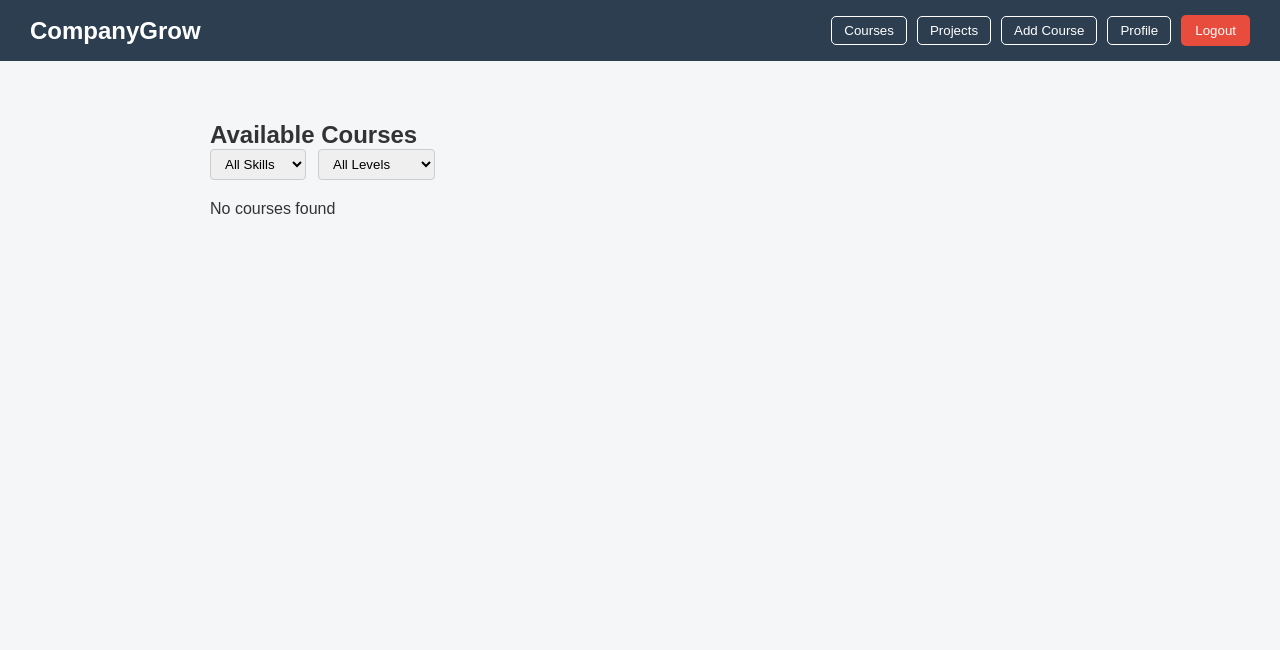
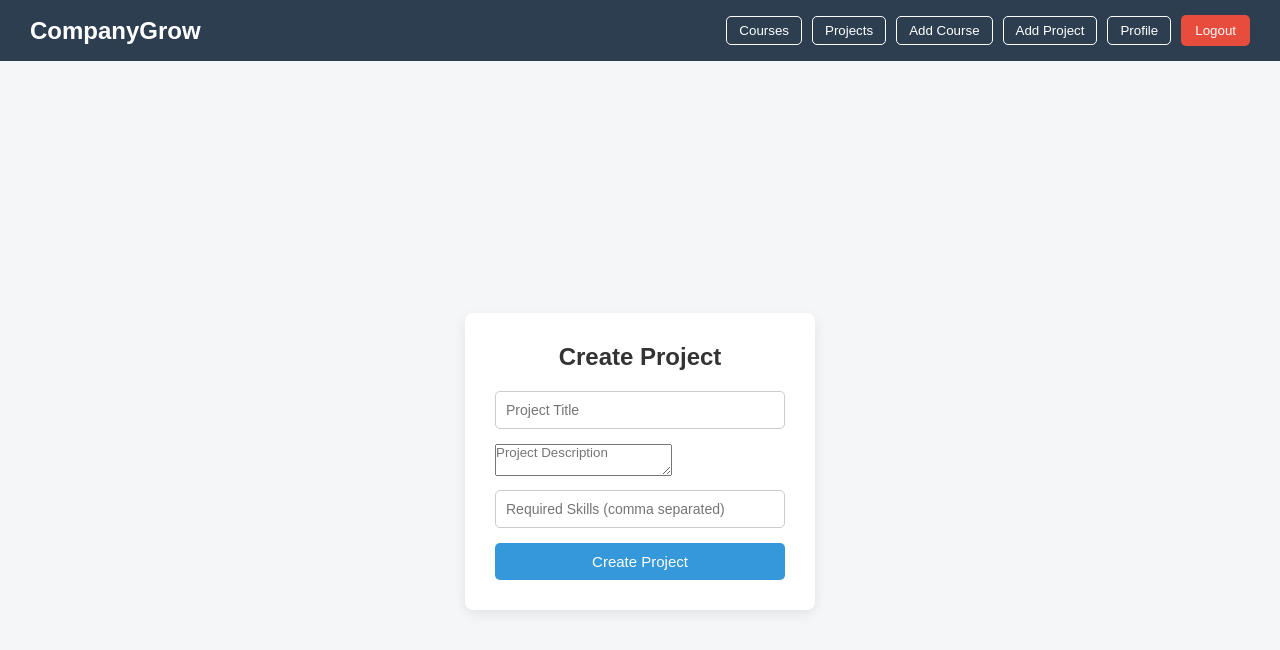
Before and after one commit to rehan-005/CompanyGrow-app, a React (Create React App) app in the folder frontend/: page /admin/add-project in a window 1280 px wide. Before the commit this address led to /courses. Shown: the top 650 px of the page. Built offline with nearby package versions, Linux system fonts and the light colour scheme; no server answers; sample sign-in values are in the browser's storage.

Commit message:
created the ADDPROJECT option

```diff
--- a/frontend/src/App.js
+++ b/frontend/src/App.js
@@ -11,6 +11,7 @@ import AddCourse from "./pages/AddCourse";
 import AdminProfile from "./pages/AdminProfile";
 import MyProjects from "./pages/MyProjects";
 import EmployeeDetails from "./pages/EmployeeDetails";
+import AddProject from "./pages/AddProject";
 
 function App() {
   const [token, setToken] = useState(localStorage.getItem("token"));
@@ -51,6 +52,10 @@ function App() {
         />
         <Route path="/my-projects" element={<MyProjects />} />
         <Route path="/employee/:userId" element={<EmployeeDetails />} />
+        <Route
+          path="/admin/add-project"
+          element={token ? <AddProject /> : <Navigate to="/login" />}
+        />
       </Routes>
     </BrowserRouter>
   );
--- a/frontend/src/api.js
+++ b/frontend/src/api.js
@@ -76,6 +76,13 @@ export const deleteProject = (projectId, token) => {
   });
 };
 
-
+// Admin: create project
+export const createProject = (data, token) => {
+  return API.post("/projects", data, {
+    headers: {
+      Authorization: `Bearer ${token}`,
+    },
+  });
+};
 
 export default API;
--- a/frontend/src/components/Navbar.js
+++ b/frontend/src/components/Navbar.js
@@ -28,10 +28,7 @@ function Navbar() {
         {/* ADMIN */}
         {user?.role === "admin" && (
           <>
-            <button
-              className="nav-btn"
-              onClick={() => navigate("/projects")}
-            >
+            <button className="nav-btn" onClick={() => navigate("/projects")}>
               Projects
             </button>
 
@@ -40,6 +37,12 @@ function Navbar() {
               onClick={() => navigate("/admin/add-course")}
             >
               Add Course
+            </button>
+            <button
+              className="nav-btn"
+              onClick={() => navigate("/admin/add-project")}
+            >
+              Add Project
             </button>
           </>
         )}
--- /dev/null
+++ b/frontend/src/pages/AddProject.js
@@ -0,0 +1,72 @@
+import { useState } from "react";
+import { useNavigate } from "react-router-dom";
+import Navbar from "../components/Navbar";
+import { createProject } from "../api";
+
+function AddProject() {
+  const [title, setTitle] = useState("");
+  const [description, setDescription] = useState("");
+  const [skills, setSkills] = useState("");
+
+  const token = localStorage.getItem("token");
+  const navigate = useNavigate();
+
+  const handleSubmit = async () => {
+    if (!title || !skills) {
+      alert("Title and skills are required");
+      return;
+    }
+
+    try {
+      await createProject(
+        {
+          title,
+          description,
+          requiredSkills: skills.split(",").map(s => s.trim()),
+        },
+        token
+      );
+
+      alert("Project created successfully");
+      navigate("/projects");
+    } catch (err) {
+      alert(err.response?.data?.message || "Failed to create project");
+    }
+  };
+
+  return (
+    <>
+      <Navbar />
+      <div className="login-container">
+        <div className="login-card">
+          <h2>Create Project</h2>
+
+          <input
+            placeholder="Project Title"
+            value={title}
+            onChange={(e) => setTitle(e.target.value)}
+          />
+
+          <textarea
+            placeholder="Project Description"
+            value={description}
+            onChange={(e) => setDescription(e.target.value)}
+            style={{ marginBottom: "10px" }}
+          />
+
+          <input
+            placeholder="Required Skills (comma separated)"
+            value={skills}
+            onChange={(e) => setSkills(e.target.value)}
+          />
+
+          <button className="login-btn" onClick={handleSubmit}>
+            Create Project
+          </button>
+        </div>
+      </div>
+    </>
+  );
+}
+
+export default AddProject;
```
